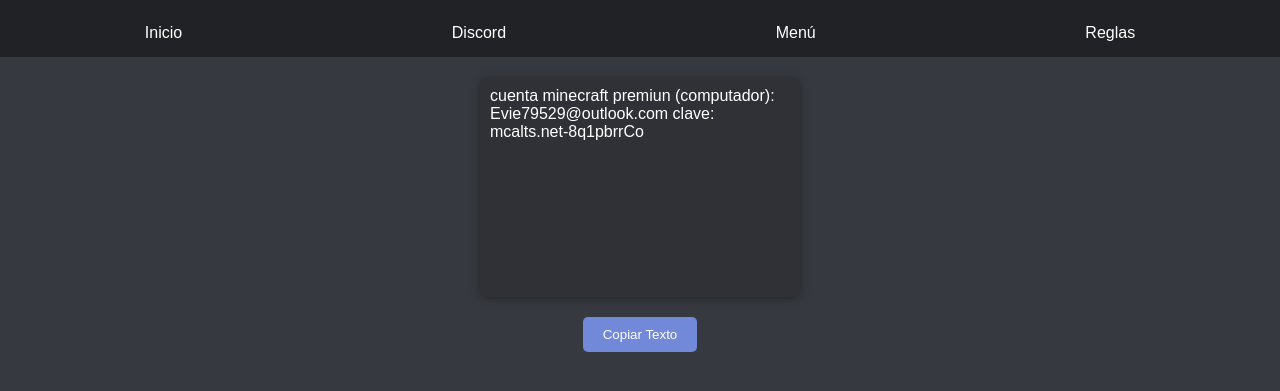
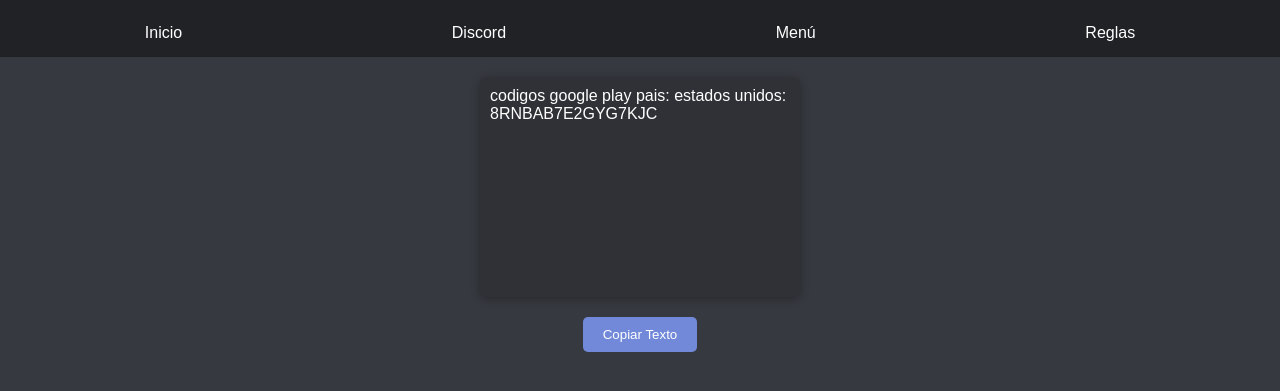
Before and after one commit to Fl0ppa22/SHADOW-GEN-FREE, a plain HTML site: page index.html in a window 1280 px wide. Shown: the part 71-462 px from the top of the page. Drawn offline with Linux system fonts and the light colour scheme.

Commit message:
Add files via upload

```diff
--- a/index.html
+++ b/index.html
@@ -111,7 +111,9 @@
 <script>
   // Array de textos predefinidos
   var textos = [
-    "cuenta minecraft premiun (computador): Evie79529@outlook.com clave: mcalts.net-8q1pbrrCo"
+    "codigos google play pais: estados unidos: CSD2BDWWK40XKTU0",
+	"codigos google play pais: estados unidos: 1VY43XVVC6RMSWP3",
+	"codigos google play pais: estados unidos: 8RNBAB7E2GYG7KJC"
   ];
 
   // Función para seleccionar aleatoriamente un texto del array
```
